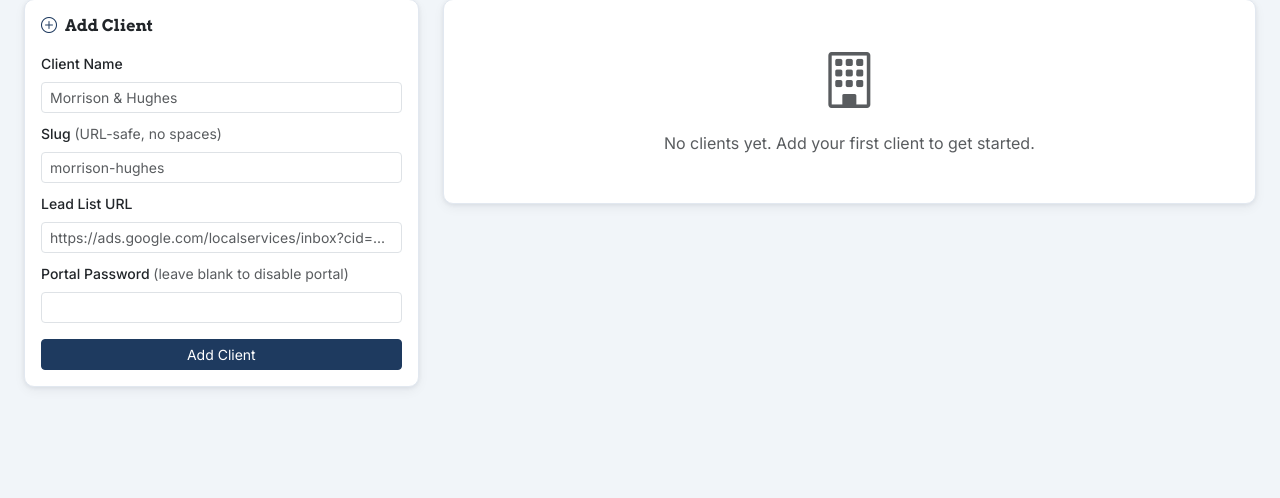
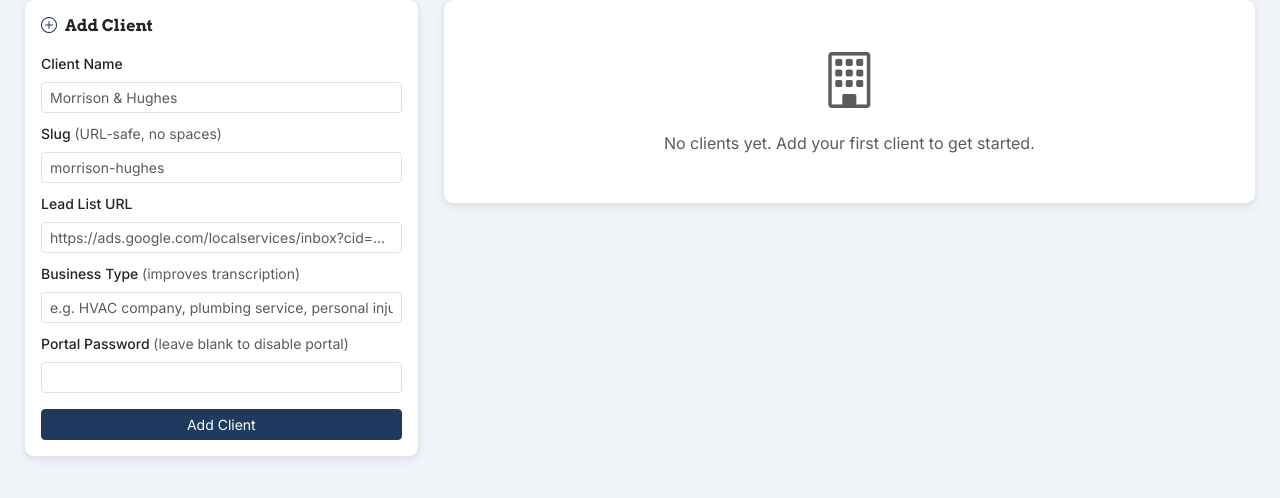
Before and after one commit to outspoken8681/lsa-call-analyzer, a FastAPI app: template app/templates/admin_clients.html in a window 1280 px wide. Shown: the part 138-636 px from the top of the page. Run offline with FastAPI, Linux system fonts and the light colour scheme; the template is opened without the code that fills it, so the values that code supplies are empty; parts of the project's set-up code (start-up, migrations or seed data) failed here and were passed over.

Commit message:
Add per-client transcription context and login rate limiting
Per-client transcription:
- New clients.business_type column (set via the admin clients UI).
- Whisper prompt and speaker-labeling pass now use the client's business
  type instead of a hardcoded "personal injury law firm", with a generic
  "local service business" fallback. Fixes mislabeled speakers and skewed
  vocabulary for non-law-firm clients.

Login rate limiting:
- In-memory per-IP limiter on admin and portal logins: 5 failures within
  5 minutes triggers a 15-minute lockout (returns HTTP 429). Successful
  login clears the counter. Honors X-Forwarded-For behind Railway's proxy.

Also add .claude/launch.json for local previews.

Co-Authored-By: Claude Opus 4.8 <noreply@anthropic.com>

```diff
--- a/app/database.py
+++ b/app/database.py
@@ -97,6 +97,7 @@ ALTER TABLE clients ADD COLUMN IF NOT EXISTS last_synced_at TEXT;
 ALTER TABLE clients ADD COLUMN IF NOT EXISTS last_sync_new_leads INTEGER;
 ALTER TABLE clients ADD COLUMN IF NOT EXISTS webhook_url TEXT;
 ALTER TABLE clients ADD COLUMN IF NOT EXISTS webhook_secret TEXT;
+ALTER TABLE clients ADD COLUMN IF NOT EXISTS business_type TEXT;
 
 CREATE TABLE IF NOT EXISTS webhook_deliveries (
     id              SERIAL PRIMARY KEY,
--- a/app/main.py
+++ b/app/main.py
@@ -72,6 +72,49 @@ _scan_state: dict = {"running": False, "current": "", "done": [], "total": 0}
 # ── Webhook constants ─────────────────────────────────────────────────────────
 MAX_WEBHOOK_ATTEMPTS  = 5
 WEBHOOK_RETRY_MINUTES = 10
+
+
+# ── Login rate limiting (in-memory, single-process) ───────────────────────────
+import time as _time
+
+_LOGIN_MAX_ATTEMPTS = 5          # failures allowed within the window
+_LOGIN_WINDOW_SEC   = 300        # rolling window for counting failures
+_LOGIN_LOCKOUT_SEC  = 900        # lockout duration once tripped
+_login_failures: dict[str, list[float]] = {}
+_login_locked:   dict[str, float]       = {}
+
+
+def _client_ip(request: Request) -> str:
+    fwd = request.headers.get("x-forwarded-for", "")
+    if fwd:
+        return fwd.split(",")[0].strip()
+    return request.client.host if request.client else "unknown"
+
+
+def _login_lockout_remaining(key: str) -> int:
+    """Return seconds remaining on an active lockout for *key*, else 0."""
+    until = _login_locked.get(key)
+    if until and until > _time.time():
+        return int(until - _time.time())
+    if until:
+        _login_locked.pop(key, None)  # expired
+    return 0
+
+
+def _record_login_failure(key: str) -> None:
+    now = _time.time()
+    fails = [t for t in _login_failures.get(key, []) if now - t < _LOGIN_WINDOW_SEC]
+    fails.append(now)
+    _login_failures[key] = fails
+    if len(fails) >= _LOGIN_MAX_ATTEMPTS:
+        _login_locked[key] = now + _LOGIN_LOCKOUT_SEC
+        _login_failures.pop(key, None)
+        logger.warning(f"[login] {key} locked out for {_LOGIN_LOCKOUT_SEC}s after {len(fails)} failures.")
+
+
+def _clear_login_failures(key: str) -> None:
+    _login_failures.pop(key, None)
+    _login_locked.pop(key, None)
 
 
 def _sign(value: str) -> str:
@@ -271,7 +314,7 @@ async def _process_lead(client_id: int, lead_id: str):
             })
             return
         await update_lead(client_id, lead_id, {"transcription_status": "in_progress"})
-        transcription_result = await transcribe_audio(audio_path)
+        transcription_result = await transcribe_audio(audio_path, client.get("business_type"))
         await update_lead(client_id, lead_id, transcription_result)
         if transcription_result.get("transcription_status") != "completed":
             return
@@ -368,8 +411,9 @@ async def _transcribe_and_analyze(client_id: int, lead_id: str):
         audio_path = lead.get("audio_path")
         if not audio_path:
             return
+        client = await get_client(client_id)
         await update_lead(client_id, lead_id, {"transcription_status": "in_progress"})
-        result = await transcribe_audio(audio_path)
+        result = await transcribe_audio(audio_path, (client or {}).get("business_type"))
         await update_lead(client_id, lead_id, result)
         if result.get("transcription_status") != "completed":
             return
@@ -566,10 +610,20 @@ async def admin_login_page(request: Request):
 
 @app.post("/admin/login")
 async def admin_login(request: Request, password: str = Form(...)):
+    key = f"admin:{_client_ip(request)}"
+    locked = _login_lockout_remaining(key)
+    if locked:
+        return templates.TemplateResponse(
+            request, "admin_login.html",
+            {"error": f"Too many attempts. Try again in {locked // 60 + 1} minute(s)."},
+            status_code=429,
+        )
     if ADMIN_PASSWORD and bcrypt.checkpw(password.encode(), _admin_hash):
+        _clear_login_failures(key)
         response = RedirectResponse("/", status_code=302)
         response.set_cookie("admin_session", _sign("1"), httponly=True, samesite="lax", max_age=86400 * 30)
         return response
+    _record_login_failure(key)
     return templates.TemplateResponse(request, "admin_login.html", {"error": "Incorrect password"}, status_code=401)
 
 
@@ -598,13 +652,19 @@ async def admin_create_client(
     slug: str = Form(...),
     lead_list_url: str = Form(""),
     portal_password: str = Form(""),
+    business_type: str = Form(""),
 ):
     if not _is_admin(request):
         return RedirectResponse("/admin/login", status_code=302)
     pw_hash = bcrypt.hashpw(portal_password.encode(), bcrypt.gensalt()).decode() if portal_password else None
     client = await create_client(name, slug.lower().strip(), lead_list_url or None, pw_hash)
+    extra: dict = {}
     if portal_password:
-        await update_client(client["id"], {"portal_password_plain": portal_password})
+        extra["portal_password_plain"] = portal_password
+    if business_type.strip():
+        extra["business_type"] = business_type.strip()
+    if extra:
+        await update_client(client["id"], extra)
     return RedirectResponse("/admin/clients", status_code=302)
 
 
@@ -618,6 +678,7 @@ async def admin_update_client(
     portal_password: str = Form(""),
     webhook_url: str = Form(""),
     webhook_secret: str = Form(""),
+    business_type: str = Form(""),
 ):
     if not _is_admin(request):
         return RedirectResponse("/admin/login", status_code=302)
@@ -626,6 +687,7 @@ async def admin_update_client(
         "slug":          slug.lower().strip(),
         "lead_list_url": lead_list_url or None,
         "webhook_url":   webhook_url.strip() or None,
+        "business_type": business_type.strip() or None,
     }
     if webhook_secret.strip():
         updates["webhook_secret"] = webhook_secret.strip()
@@ -992,10 +1054,20 @@ async def portal_login(request: Request, slug: str, password: str = Form(...)):
     client = await get_client_by_slug(slug)
     if not client or not client.get("portal_password"):
         raise HTTPException(status_code=404, detail="Portal not found")
+    key = f"portal:{slug}:{_client_ip(request)}"
+    locked = _login_lockout_remaining(key)
+    if locked:
+        return templates.TemplateResponse(
+            request, "portal_login.html",
+            {"client": client, "error": f"Too many attempts. Try again in {locked // 60 + 1} minute(s)."},
+            status_code=429,
+        )
     if bcrypt.checkpw(password.encode(), client["portal_password"].encode()):
+        _clear_login_failures(key)
         response = RedirectResponse(f"/portal/{slug}/leads", status_code=302)
         response.set_cookie("portal_session", _sign(slug), httponly=True, samesite="lax", max_age=86400 * 30)
         return response
+    _record_login_failure(key)
     return templates.TemplateResponse(request, "portal_login.html", {"client": client, "error": "Incorrect password"}, status_code=401)
 
 
--- a/app/templates/admin_clients.html
+++ b/app/templates/admin_clients.html
@@ -45,6 +45,10 @@
           <div class="mb-2">
             <label class="form-label small fw-medium">Lead List URL</label>
             <input type="url" name="lead_list_url" class="form-control form-control-sm" placeholder="https://ads.google.com/localservices/inbox?cid=...">
+          </div>
+          <div class="mb-2">
+            <label class="form-label small fw-medium">Business Type <span class="text-muted fw-normal">(improves transcription)</span></label>
+            <input type="text" name="business_type" class="form-control form-control-sm" placeholder="e.g. HVAC company, plumbing service, personal injury law firm">
           </div>
           <div class="mb-3">
             <label class="form-label small fw-medium">Portal Password <span class="text-muted fw-normal">(leave blank to disable portal)</span></label>
@@ -118,6 +122,12 @@
             <div class="col-12">
               <label class="form-label small fw-medium">Lead List URL</label>
               <input type="url" name="lead_list_url" class="form-control form-control-sm" value="{{ client.lead_list_url or '' }}">
+            </div>
+            <div class="col-12">
+              <label class="form-label small fw-medium">Business Type <span class="text-muted fw-normal">(improves transcription accuracy)</span></label>
+              <input type="text" name="business_type" class="form-control form-control-sm"
+                     value="{{ client.business_type or '' }}"
+                     placeholder="e.g. HVAC company, plumbing service, personal injury law firm">
             </div>
             <div class="col-12">
               <label class="form-label small fw-medium">CRM Webhook URL <span class="text-muted fw-normal">(leave blank to disable)</span></label>
--- a/app/transcriber.py
+++ b/app/transcriber.py
@@ -13,8 +13,12 @@ client = AsyncOpenAI(api_key=os.getenv("OPENAI_API_KEY"))
 MAX_FILE_SIZE_MB = 25
 
 
-async def _label_speakers(transcript: str) -> str:
+DEFAULT_BUSINESS_TYPE = "local service business"
+
+
+async def _label_speakers(transcript: str, business_type: str | None = None) -> str:
     """Use GPT-4o-mini to reformat a raw transcript with RECEPTIONIST/CALLER labels."""
+    biz = (business_type or DEFAULT_BUSINESS_TYPE).strip() or DEFAULT_BUSINESS_TYPE
     try:
         response = await client.chat.completions.create(
             model="gpt-4o-mini",
@@ -22,12 +26,13 @@ async def _label_speakers(transcript: str) -> str:
                 {
                     "role": "system",
                     "content": (
-                        "You are formatting a phone call transcript for a personal injury law firm. "
-                        "The call is between a law firm receptionist and a potential client (the caller). "
+                        f"You are formatting a phone call transcript for a {biz}. "
+                        "The call is between someone answering for the business (the receptionist) "
+                        "and a potential customer (the caller). "
                         "Reformat the transcript so each speaker change starts on a new line, "
                         "prefixed with either 'RECEPTIONIST:' or 'CALLER:' based on context. "
                         "The receptionist typically answers the phone, gathers information, and explains next steps. "
-                        "The caller typically describes their legal situation, injury, or accident. "
+                        "The caller typically describes the service or problem they need help with. "
                         "Return only the formatted transcript — no explanations, no extra text."
                     ),
                 },
@@ -41,7 +46,7 @@ async def _label_speakers(transcript: str) -> str:
         return transcript
 
 
-async def transcribe_audio(audio_path: str) -> dict:
+async def transcribe_audio(audio_path: str, business_type: str | None = None) -> dict:
     """
     Transcribe an audio file using OpenAI Whisper.
     Returns dict with transcript, transcription_status, and timestamps.
@@ -60,7 +65,8 @@ async def transcribe_audio(audio_path: str) -> dict:
             "error_message": f"Audio file too large: {file_size_mb:.1f} MB (max {MAX_FILE_SIZE_MB} MB)",
         }
 
-    logger.info(f"Transcribing {path.name} ({file_size_mb:.2f} MB)...")
+    biz = (business_type or DEFAULT_BUSINESS_TYPE).strip() or DEFAULT_BUSINESS_TYPE
+    logger.info(f"Transcribing {path.name} ({file_size_mb:.2f} MB) [{biz}]...")
 
     try:
         with open(path, "rb") as f:
@@ -70,16 +76,16 @@ async def transcribe_audio(audio_path: str) -> dict:
                 response_format="verbose_json",
                 timestamp_granularities=["segment"],
                 prompt=(
-                    "This is a call to a personal injury law firm. "
-                    "The caller may mention car accidents, workers' comp, settlements, "
-                    "medical bills, attorneys, or insurance claims."
+                    f"This is a phone call to a {biz}. "
+                    "The caller is a potential customer describing the service they need, "
+                    "and may mention their name, address, phone number, and scheduling."
                 ),
             )
 
         raw_transcript = response.text.strip()
         duration = getattr(response, "duration", None)
 
-        transcript = await _label_speakers(raw_transcript)
+        transcript = await _label_speakers(raw_transcript, business_type)
         logger.info(f"Transcription complete: {len(transcript)} chars")
         return {
             "transcript": transcript,
```
Also changed, not shown: .claude/launch.json (added).
